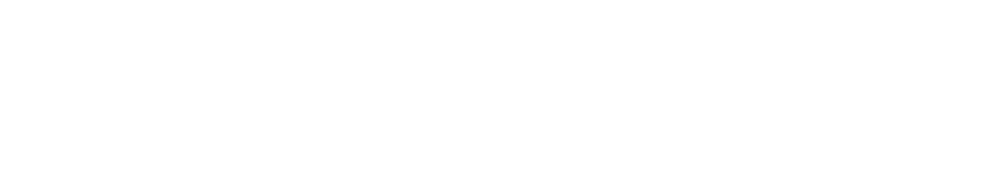
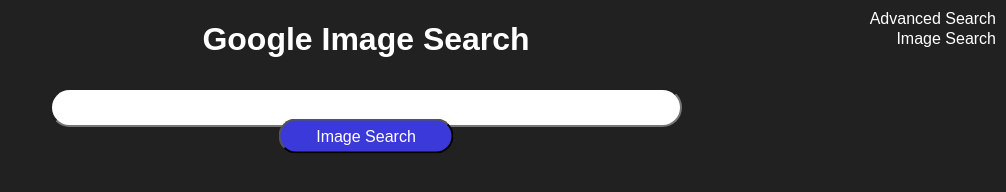
Before and after one commit to avi-singh-19/Search, a plain HTML site: page image.html in a window 1280 px wide. Shown: the whole page, without its empty margins (274-1280 px from the left). Drawn offline with Linux system fonts and the light colour scheme.

Commit message:
Completed image search page with accompanying CSS

```diff
--- /dev/null
+++ b/css/image.css
@@ -0,0 +1,64 @@
+body {
+    background-color: #212121;
+    font-family: sans-serif;
+    text-align: center;
+    color: white;
+}
+
+h1{
+    text-align: center;
+}
+
+a:link, a:visited {
+    color: white;
+    text-decoration: none;
+}
+
+a:hover {
+    color: cyan
+}
+
+input[type=text] {
+    display: inline-block;
+    padding: 10px 20px;
+    margin: 8px 8px;
+    border-radius: 50px;
+    box-sizing: border-box;
+    width: 50%
+}
+
+input[type=text]:focus {
+  border: 1px solid #555;
+}
+
+input[type=submit] {
+    -ms-transform: translate(-50%, -50%);
+    transform: translate(-50%, -50%);
+    color: white;
+    width: 175px;
+    height: 35px;
+    background-color: #3c39db;
+    border-radius: 50px;
+    font-size: 1em;
+}
+
+.search {
+    margin: 0;
+    position: absolute;
+    top: 17%;
+    left: 50%;
+}
+
+.advanced-div {
+    position: absolute;
+    top:10px;
+    right:10px;
+    border:1px;
+}
+
+.image-div {
+    position: absolute;
+    top:30px;
+    right:10px;
+    border:1px;
+}
--- a/image.html
+++ b/image.html
@@ -1,10 +1,26 @@
 <!DOCTYPE html>
 <html lang="en">
 <head>
-    <meta charset="UTF-8">
-    <title>Image</title>
+    <link rel="stylesheet" href="css/image.css">
+    <title>Search</title>
 </head>
 <body>
+<h1> Google Image Search </h1>
+
+<div class="advanced-div">
+    <a href="advanced.html">Advanced Search</a>
+</div>
+
+<div class="image-div">
+    <a href="image.html">Image Search</a>
+</div>
+
+<form action="https://google.com/images">
+    <input type="text" name="q">
+    <div class="search">
+        <input type="submit" value="Image Search" name="btnK">
+    </div>
+</form>
 
 </body>
 </html>
```
